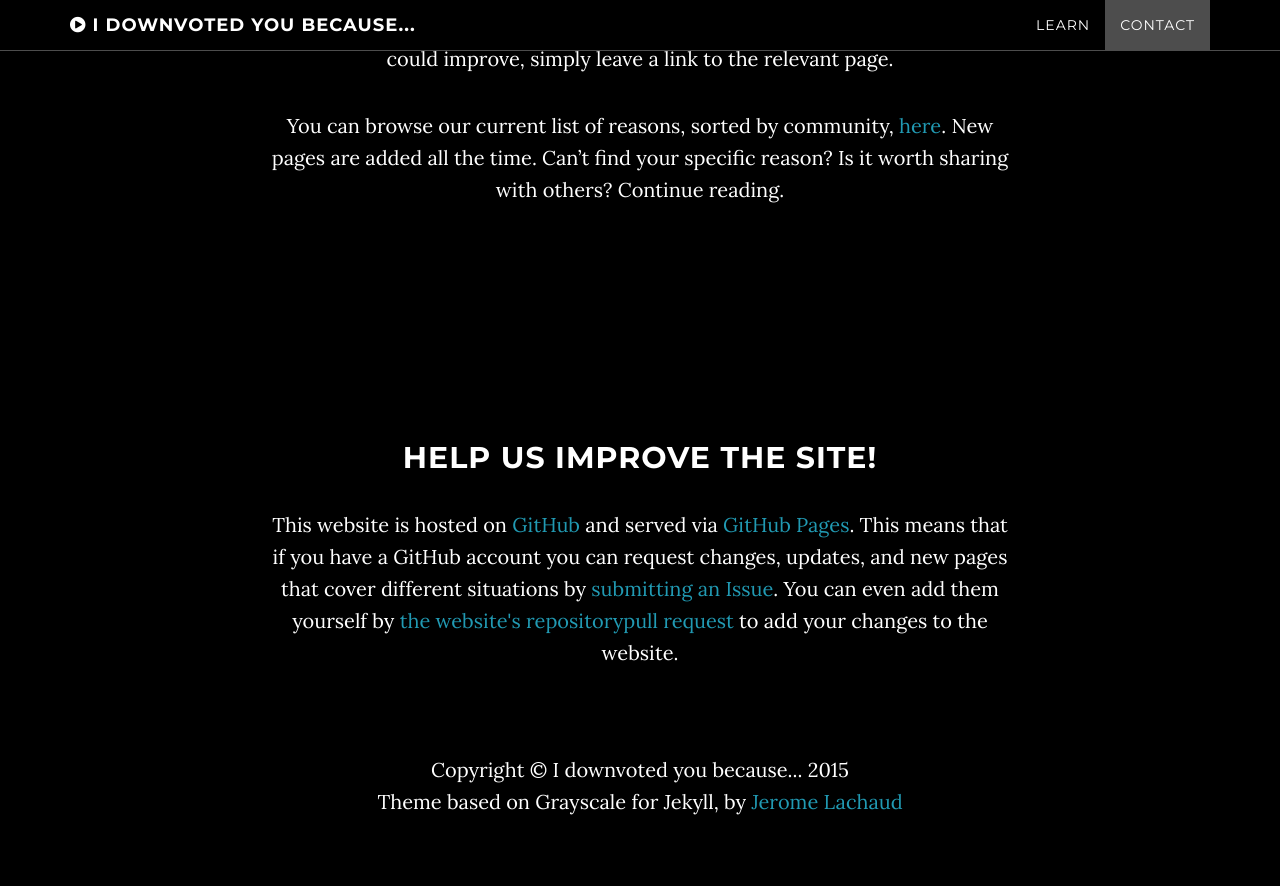
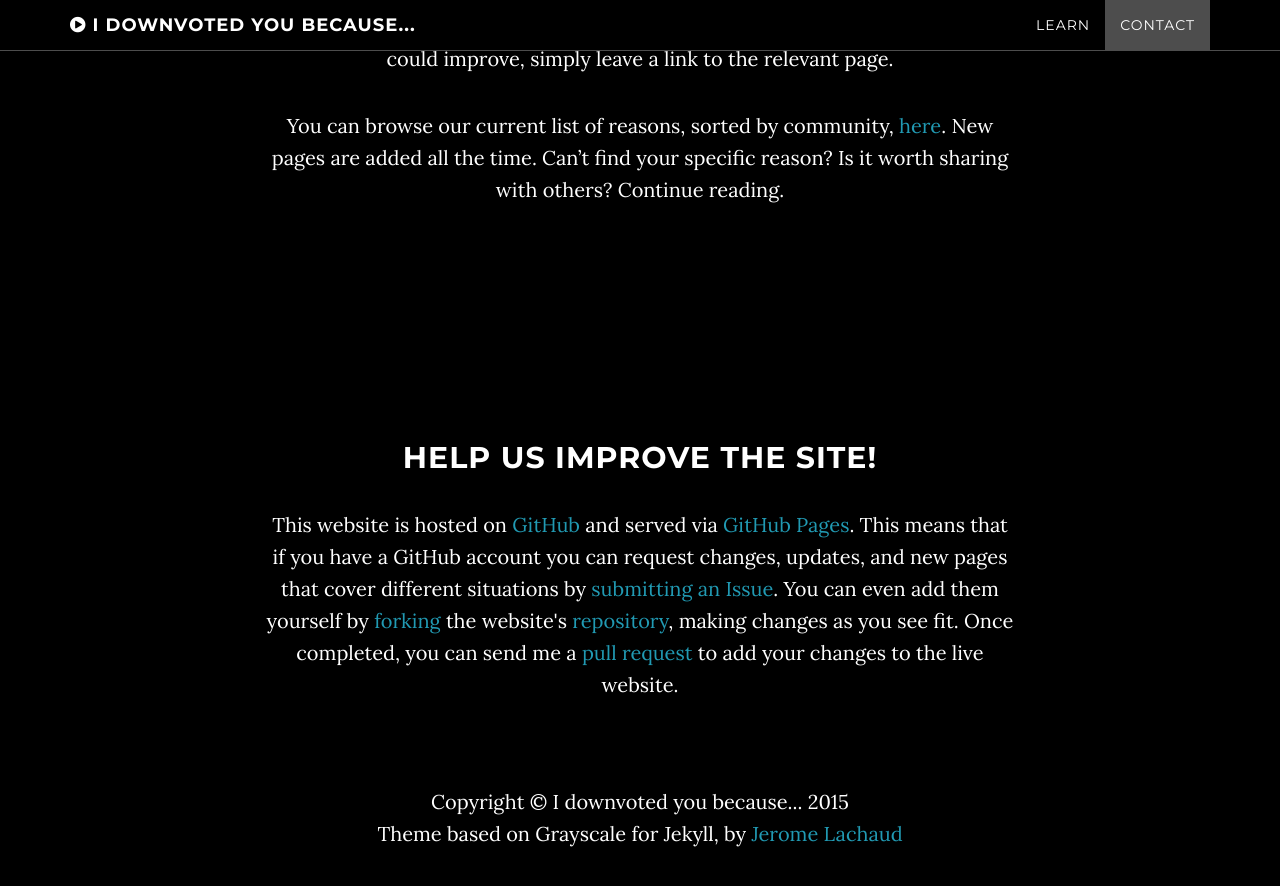
Before and after one commit to WillSullivan/IDYBJeckyll, a Jekyll site: the page built from index.md, in a window 1280 px wide and 900 px high, scrolled down 2070 px. Shown: the top 886 px of the window. Built offline with Jekyll 4.4.1, drawn with Linux system fonts in a browser that asks for light colours.

Commit message:
Update contact.html

```diff
--- a/_includes/contact.html
+++ b/_includes/contact.html
@@ -3,7 +3,14 @@
         <div class="row">
             <div class="col-lg-8 col-lg-offset-2">
                 <h2>Help us improve the site!</h2>
-                <p>This website is hosted on <a href="https://github.com/WillSullivan/IDownvotedYouBecause">GitHub</a> and served via <a href="https://pages.github.com/">GitHub Pages</a>. This means that if you have a GitHub account you can request changes, updates, and new pages that cover different situations by <a href="https://github.com/WillSullivan/IDownvotedYouBecause/issues/new">submitting an Issue</a>. You can even add them yourself by <a href="https://help.github.com/articles/fork-a-repo/"> the website's <a href="https://github.com/WillSullivan/IDownvotedYouBecause">repository</a, making the changes as you see fit.  Once completed, you can send me a <a href="https://help.github.com/articles/using-pull-requests/">pull request</a> to add your changes to the website.</p>
+                <p>This website is hosted on <a href="https://github.com/WillSullivan/IDownvotedYouBecause">GitHub</a>
+                and served via <a href="https://pages.github.com/">GitHub Pages</a>. This means that if you have a
+                GitHub account you can request changes, updates, and new pages that cover different situations by
+                <a href="https://github.com/WillSullivan/IDownvotedYouBecause/issues/new">submitting an Issue</a>.
+                You can even add them yourself by <a href="https://help.github.com/articles/fork-a-repo/">forking</a>
+                the website's <a href="https://github.com/WillSullivan/IDownvotedYouBecause">repository</a>, making
+                changes as you see fit.  Once completed, you can send me a
+                <a href="https://help.github.com/articles/using-pull-requests/">pull request</a> to add your changes to the live website.</p>
             </div>
         </div>
     </section>
```
